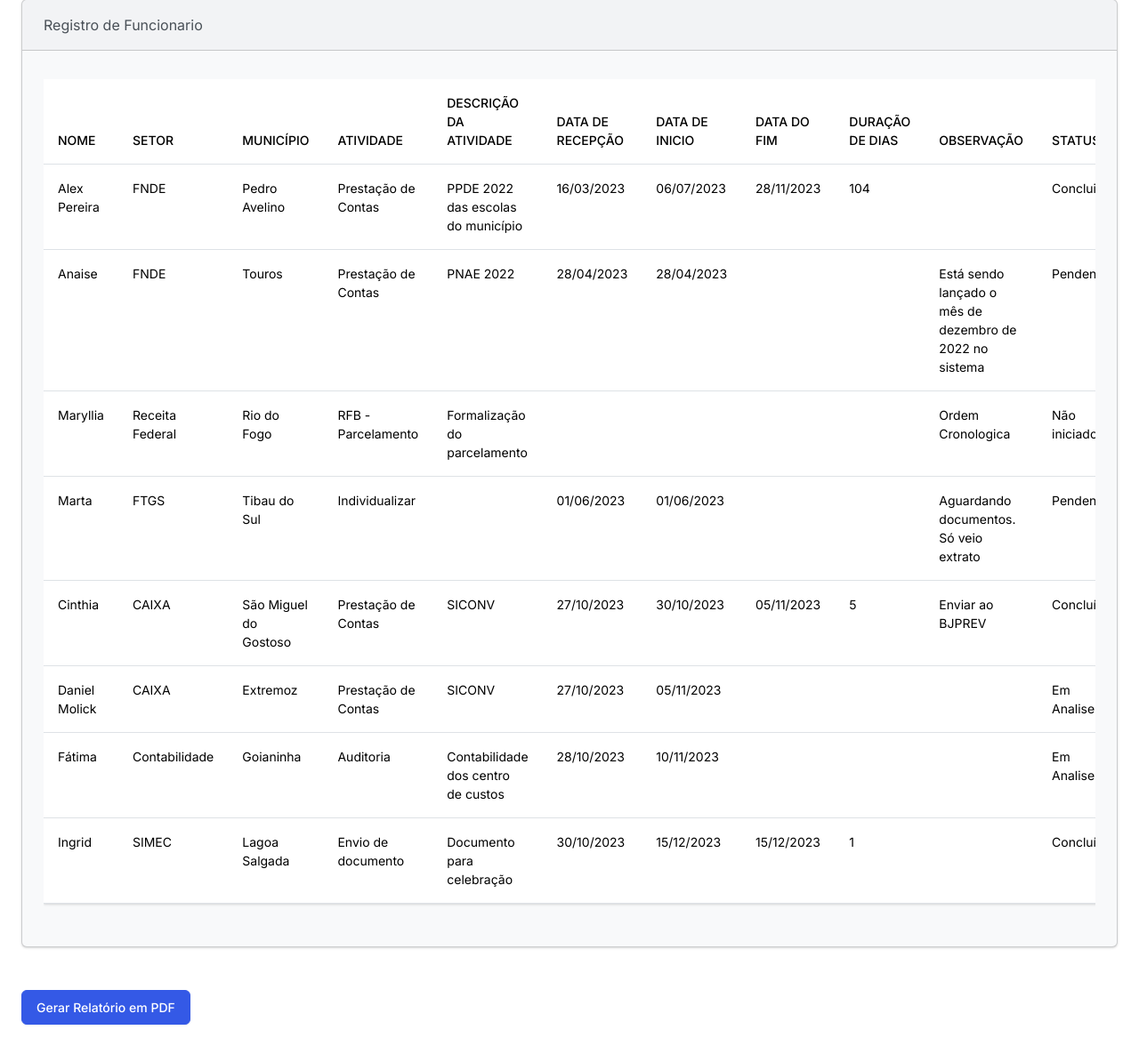
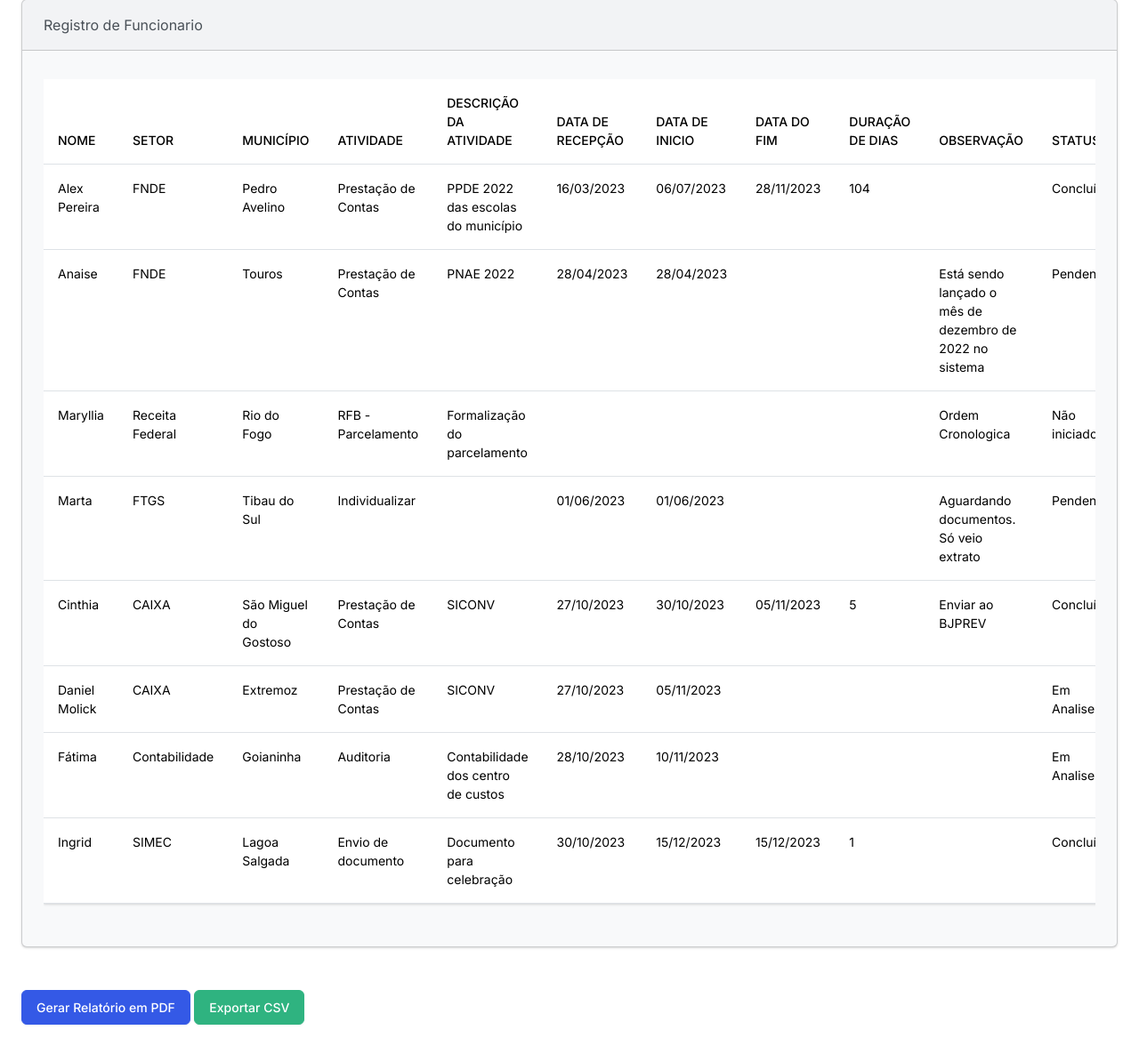
Before and after one commit to Flaviohmm/cacex, a Django app: page / in a window 1280 px wide. Shown: the part 170-1346 px from the top of the page at 89% size. Run offline with Django 5.2, Linux system fonts and the light colour scheme; some libraries are stand-ins or nearby versions.

Commit message:
Exportar CSV

```diff
--- a/app/templates/app/base.html
+++ b/app/templates/app/base.html
@@ -43,5 +43,6 @@
 
   {% endblock container %}
 
+  <script src="https://cdn.jsdelivr.net/npm/bootstrap@5.0.0/dist/js/bootstrap.bundle.min.js"></script>
 </body>
 </html>
--- a/app/templates/app/home.html
+++ b/app/templates/app/home.html
@@ -4,5 +4,6 @@
   {% include "app/tabela.html" %}
   <div class="m-4">
     <a href="{% url "gerar_relatorio_pdf" %}" class="btn btn-primary">Gerar Relatório em PDF</a>
+    <a href="{% url 'exportar_csv' %}" class="btn btn-success">Exportar CSV</a>
   </div>
 {% endblock container %}
--- a/app/templates/app/tabela.html
+++ b/app/templates/app/tabela.html
@@ -41,7 +41,7 @@
                         <td>28/11/2023</td>
                         <td>104</td>
                         <td></td>
-                        <td>Concluido</td>
+                        <td>Concluído</td>
                       </tr>
                       <tr>
                         <td>Anaise</td>
--- a/app/urls.py
+++ b/app/urls.py
@@ -5,4 +5,5 @@ from . import views
 urlpatterns = [
     path('', views.home, name='home'),
     path('gerar_relatorio_pdf/', views.gerar_relatorio_pdf, name='gerar_relatorio_pdf'),
+    path('exportar_csv/', views.exportar_csv, name='exportar_csv'),
 ]
--- a/app/views.py
+++ b/app/views.py
@@ -3,7 +3,9 @@ from django.http import HttpResponse
 from django.template.loader import get_template
 from django.template import Context
 from weasyprint import HTML
+
 import os
+import csv
 
 
 def home(request):
@@ -26,3 +28,33 @@ def gerar_relatorio_pdf(request):
     response.write(pdf_files)
 
     return response
+
+
+def exportar_csv(request):
+    # Dados da tabela
+    dados = [
+        {'NOME': 'Alex Pereira', 'SETOR': 'FNDE', 'MUNICÍPIO': 'Pedro Avelino', 'ATIVIDADE': 'Prestação de Contas', 'DESCRIÇÃO DA ATIVIDADE': 'PPDE 2022 das escolas do município', 'DATA DE RECEPÇÃO': '16/03/2023', 'DATA DE INICIO': '06/07/2023', 'DATA DO FIM': '28/11/2023', 'DURAÇÃO DE DIAS': 104, 'OBSERVAÇÃO': '', 'STATUS': 'Concluído'},
+        {'NOME': 'Anaise', 'SETOR': 'FNDE', 'MUNICÍPIO': 'Touros', 'ATIVIDADE': 'Prestação de Contas', 'DESCRIÇÃO DA ATIVIDADE': 'PNAE 2022', 'DATA DE RECEPÇÃO': '28/04/2023', 'DATA DE INICIO': '28/04/2023', 'DATA DO FIM': '', 'DURAÇÃO DE DIAS': '', 'OBSERVAÇÃO': 'Está sendo lançado o mês de dezembro de 2022 no sistema', 'STATUS': 'Pendente'},
+        {'NOME': 'Maryllia', 'SETOR': 'Receita Federal', 'MUNICÍPIO': 'Rio do Fogo', 'ATIVIDADE': 'RFB - Parcelamento', 'DESCRIÇÃO DA ATIVIDADE': 'Formalização do parcelamento', 'DATA DE RECEPÇÃO': '', 'DATA DE INICIO': '', 'DATA DO FIM': '', 'DURAÇÃO DE DIAS': '', 'OBSERVAÇÃO': 'Ordem Cronologica', 'STATUS': 'Não iniciado'},
+        {'NOME': 'Marta', 'SETOR': 'FTGS', 'MUNICÍPIO': 'Tibau do Sul', 'ATIVIDADE': 'Individualizar', 'DESCRIÇÃO DA ATIVIDADE': '', 'DATA DE RECEPÇÃO': '01/06/2023', 'DATA DE INICIO': '01/06/2023', 'DATA DO FIM': '', 'DURAÇÃO DE DIAS': '', 'OBSERVAÇÃO': 'Aguardando documentos. Só veio extrato', 'STATUS': 'Pendente'},
+        {'NOME': 'Cinthia', 'SETOR': 'CAIXA', 'MUNICÍPIO': 'São Miguel do Gostoso', 'ATIVIDADE': 'Prestação de Contas', 'DESCRIÇÃO DA ATIVIDADE': 'SICONV', 'DATA DE RECEPÇÃO': '27/10/2023', 'DATA DE INICIO': '30/10/2023', 'DATA DO FIM': '05/11/2023', 'DURAÇÃO DE DIAS': '5', 'OBSERVAÇÃO': 'Enviar ao BJPREV', 'STATUS': 'Concluído'},
+        {'NOME': 'Daniel Molick', 'SETOR': 'CAIXA', 'MUNICÍPIO': 'Extremoz', 'ATIVIDADE': 'Prestação de Contas', 'DESCRIÇÃO DA ATIVIDADE': 'SICONV', 'DATA DE RECEPÇÃO': '27/10/2023', 'DATA DE INICIO': '05/11/2023', 'DATA DO FIM': '', 'DURAÇÃO DE DIAS': '', 'OBSERVAÇÃO': '', 'STATUS': 'Em Analise'},
+        {'NOME': 'Fátima', 'SETOR': 'Contabilidade', 'MUNICÍPIO': 'Goianinha', 'ATIVIDADE': 'Auditoria', 'DESCRIÇÃO DA ATIVIDADE': 'Contabilidade dos centro de custos', 'DATA DE RECEPÇÃO': '28/10/2023', 'DATA DE INICIO': '10/11/2023', 'DATA DO FIM': '', 'DURAÇÃO DE DIAS': '', 'OBSERVAÇÃO': '', 'STATUS': 'Em Analise'},
+        {'NOME': 'Ingrid', 'SETOR': 'SIMEC', 'MUNICÍPIO': 'Lagoa Salgada', 'ATIVIDADE': 'Envio de documento', 'DESCRIÇÃO DA ATIVIDADE': 'Documento para celebração', 'DATA DE RECEPÇÃO': '30/10/2023', 'DATA DE INICIO': '15/12/2023', 'DATA DO FIM': '15/12/2023', 'DURAÇÃO DE DIAS': '1', 'OBSERVAÇÃO': '', 'STATUS': 'Concluído'},
+    ]
+
+    # Configuração do response para um arquivo CSV
+    response = HttpResponse(content_type='text/csv')
+    response['Content-Disposition'] = 'attachment; filename="export.csv"'
+
+    # Cria um objeto CSVWriter
+    writer = csv.writer(response)
+
+    # Escreve os cabeçalhos
+    writer.writerow(['NOME', 'SETOR', 'MUNICÍPIO', 'ATIVIDADE', 'DESCRIÇÃO DA ATIVIDADE', 'DATA DE RECEPÇÃO', 'DATA DE INICIO', 'DATA DO FIM', 'DURAÇÃO DE DIAS', 'OBSERVAÇÃO', 'STATUS'])
+
+    # Escreve os dados
+    for dado in dados:
+        writer.writerow([dado['NOME'], dado['SETOR'], dado['MUNICÍPIO'], dado['ATIVIDADE'], dado['DESCRIÇÃO DA ATIVIDADE'], dado['DATA DE RECEPÇÃO'], dado['DATA DE INICIO'], dado['DATA DO FIM'], dado['DURAÇÃO DE DIAS'], dado['OBSERVAÇÃO'], dado['STATUS']])
+
+    return response
```
